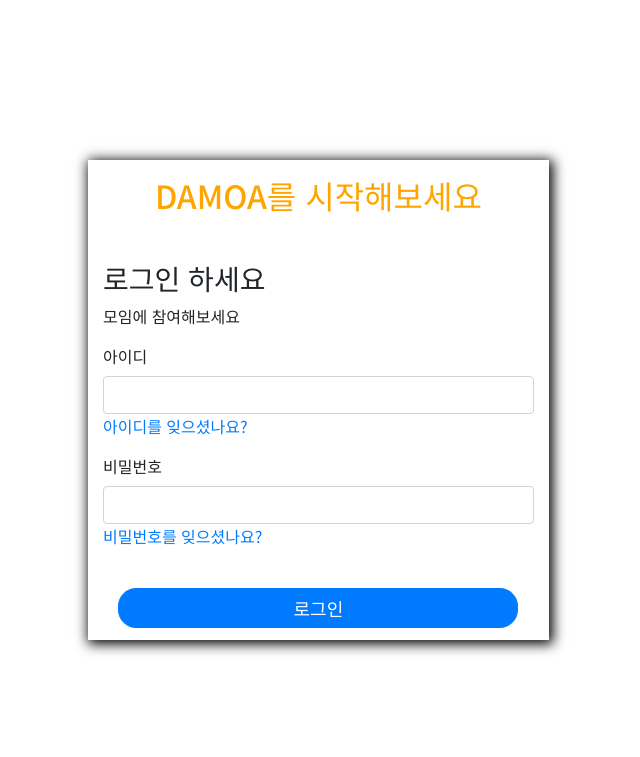
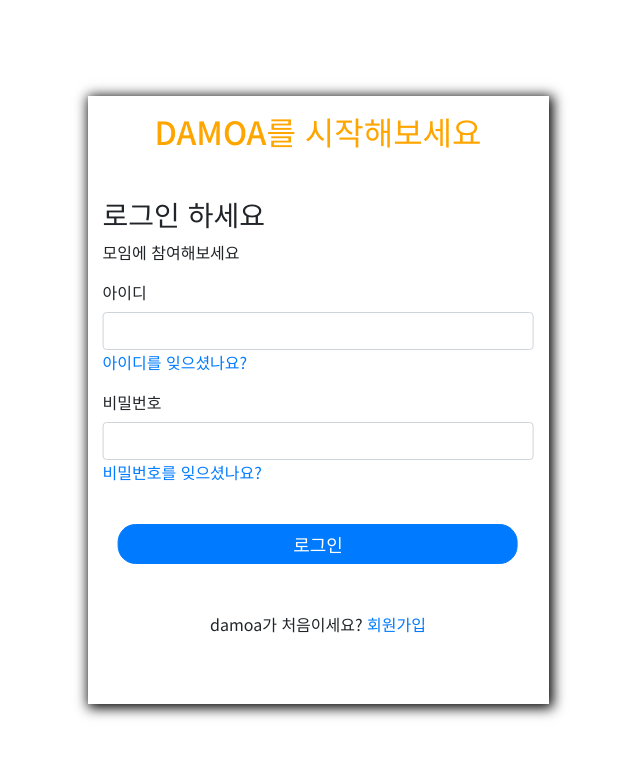
Before and after one commit to IoT-1st-Team-Project/DAMOA, a Django app: page /common/login/ in a window 1280 px wide. Shown: the top 757 px of the page, without its empty margins (322-962 px from the left). Run offline with Django 4.2, Linux system fonts and the light colour scheme; some libraries are stand-ins or nearby versions.

Commit message:
"KH_S / main 브랜치 동기화" (#45)
* branch test

* KH 3/13 13:00

* KH 3/13 13:11

* KH 3/13 17:40

* Delete forms.cpython-311.pyc

* Delete signup.html

* KH 3/13 18:10

* KH 3/13 18:12

* KH 3/13 22:00

* KH 3/14 11:48

* Revert "KH pull main"

This reverts commit 17c4bd14d3c2b50f53d613bf282f8f44603aa289, reversing
changes made to a6ade8f45f39d3ea0c686b46f2ebb9ec0c79e87f.

* KH 3/14 1:00

* main 땡겨오기 (#33)

* KH 3/14 1:00 (#30)

* branch test

* KH 3/13 13:00

* KH 3/13 13:11

* KH 3/13 17:40

* Delete forms.cpython-311.pyc

* Delete signup.html

* KH 3/13 18:10

* KH 3/13 18:12

* KH 3/13 22:00

* KH 3/14 11:48

* Revert "KH pull main"

This reverts commit 17c4bd14d3c2b50f53d613bf282f8f44603aa289, reversing
changes made to a6ade8f45f39d3ea0c686b46f2ebb9ec0c79e87f.

* KH 3/14 1:00

* 은지 3/14 13:19

* 3/14 리스트 화면

---------

Co-authored-by: lee <eunji.jennifer@gmail.com>
Co-authored-by: eunjijen <75493219+eunjijen@users.noreply.github.com>
Co-authored-by: Seongmo <43720012+gu0112@users.noreply.github.com>

* KH 3/14 15:16

* Delete 0003_alter_customuser_id.cpython-39.pyc

* Delete db.sqlite3

* Delete urls.cpython-39.pyc

* Delete views.cpython-39.pyc

* Delete 0002_alter_board_id_alter_club_id_alter_reply_id_clubpost.cpython-39.pyc

* Delete 0003_remove_club_category_club_description_and_more.cpython-39.pyc

* Delete 0004_remove_club_description_remove_club_has_answer_and_more.cpython-39.pyc

* Delete urls.py

* Delete base.html

* Delete board_detail.html

* Delete board_list.html

* KH 3/15 09:05

---------

Co-authored-by: lee <eunji.jennifer@gmail.com>
Co-authored-by: eunjijen <75493219+eunjijen@users.noreply.github.com>
Co-authored-by: Seongmo <43720012+gu0112@users.noreply.github.com>

```diff
--- a/templates/common/login.html
+++ b/templates/common/login.html
@@ -17,7 +17,7 @@
         top: 50%;
         transform: translate(-50%, -50%);
         width: 36%;
-        height: 60%;
+        height: 76%;
         box-shadow: 2px 2px 12px 2px black;
         overflow: scroll;
       }
```
Also changed, not shown: templates/main/main.html (+12 -0 lines), db.sqlite3.
